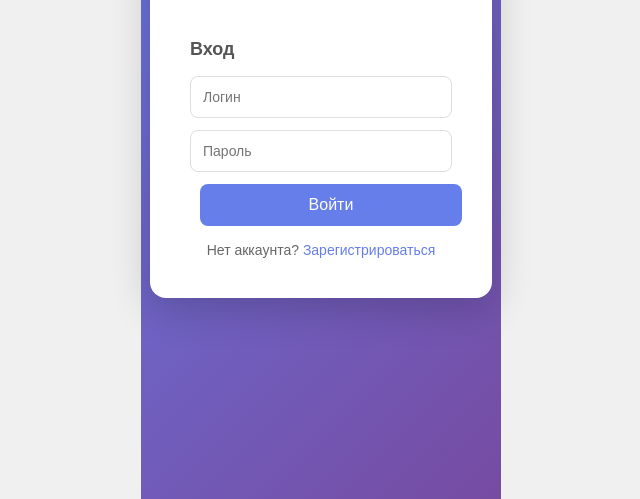
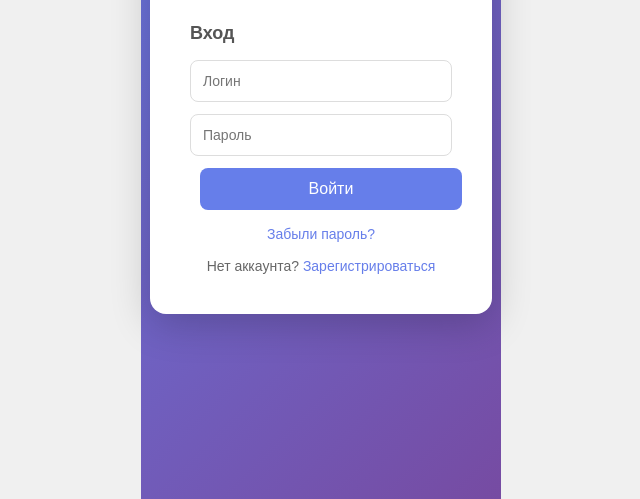
Before and after one commit to kombain455488-png/omo.github.io, a website: page index.html in a window 1280 px wide. Shown: the part 301-800 px from the top of the page, without its empty margins (319-959 px from the left). Drawn offline with nearby package versions, Linux system fonts and the light colour scheme; no server answers.

Commit message:
Update index.html

```diff
--- a/index.html
+++ b/index.html
@@ -18,6 +18,7 @@
                 <input type="text" id="login-username" placeholder="Логин">
                 <input type="password" id="login-password" placeholder="Пароль">
                 <button id="login-btn">Войти</button>
+                <p><a href="#" id="show-reset">Забыли пароль?</a></p>
                 <p>Нет аккаунта? <a href="#" id="show-register">Зарегистрироваться</a></p>
             </div>
 
```
